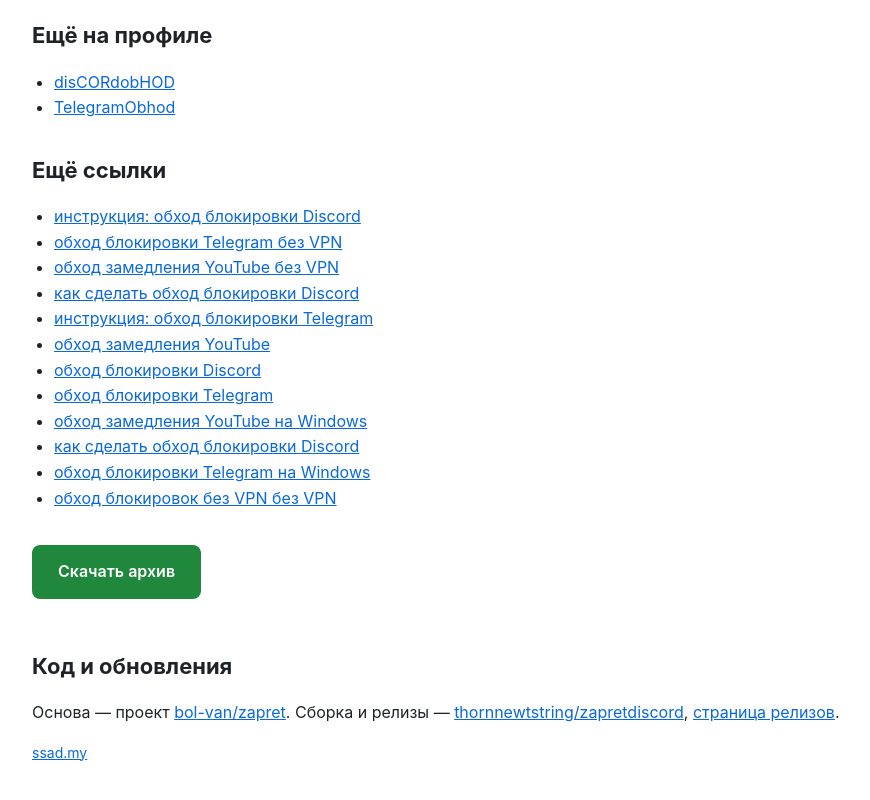
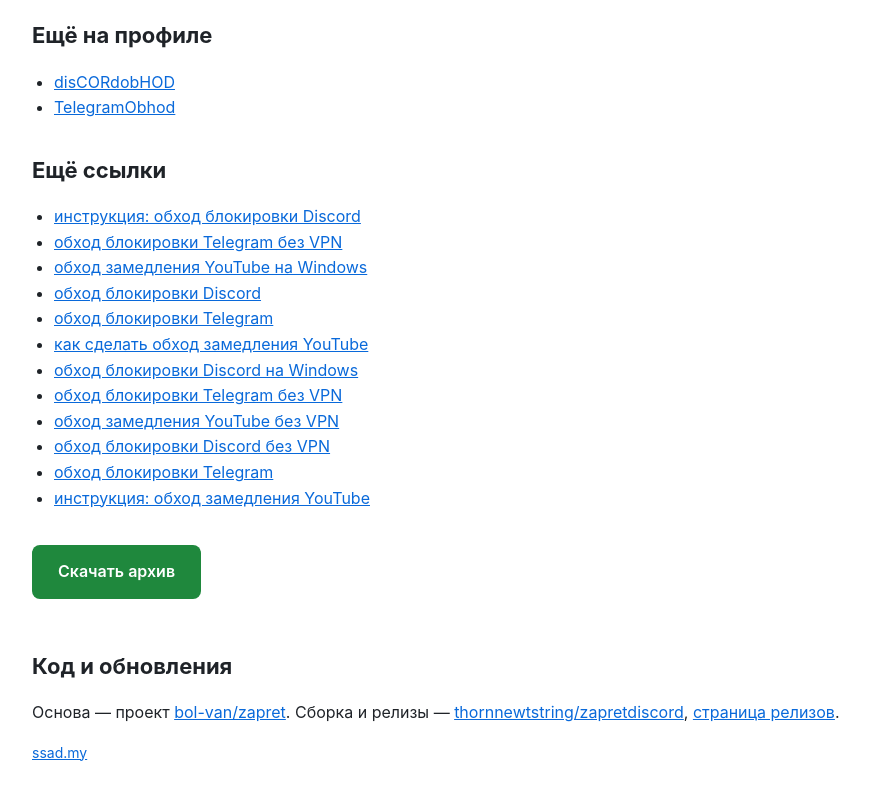
Before and after one commit to ThornNewtString/zapretdiscord, a plain HTML site: page docs/index.html in a window 1280 px wide. Shown: the part 1990-2790 px from the top of the page, without its empty margins (198-1068 px from the left). Drawn offline with Linux system fonts and the light colour scheme.

Commit message:
Refresh documentation

```diff
--- a/docs/index.html
+++ b/docs/index.html
@@ -95,18 +95,18 @@
 
   <h2>Ещё ссылки</h2>
   <ul>
-    <li><a href="https://github.com/avalanchestory/zapRETDiscORd">инструкция: обход блокировки Discord</a></li>
-    <li><a href="https://github.com/coatlakekink/tELegrAMZapReT">обход блокировки Telegram без VPN</a></li>
-    <li><a href="https://github.com/pentagonshigenerate/yOUTubeZaprET">обход замедления YouTube без VPN</a></li>
-    <li><a href="https://github.com/swiftprovider/discord-zapret">как сделать обход блокировки Discord</a></li>
-    <li><a href="https://github.com/phantomemissary/telegramzapret">инструкция: обход блокировки Telegram</a></li>
-    <li><a href="https://github.com/futureboulder/zapret-youtube">обход замедления YouTube</a></li>
-    <li><a href="https://github.com/daemonofmodify/disCOrD-ZapREt">обход блокировки Discord</a></li>
-    <li><a href="https://github.com/icegenindisclose/zaprettelegram">обход блокировки Telegram</a></li>
-    <li><a href="https://github.com/conesailorshroud/zapRET-YOutUBE">обход замедления YouTube на Windows</a></li>
-    <li><a href="https://github.com/stormjouninchasm/zapret-discord">как сделать обход блокировки Discord</a></li>
-    <li><a href="https://github.com/shogunryoupgrade/tELegrAMZapReT">обход блокировки Telegram на Windows</a></li>
-    <li><a href="https://github.com/lighttoadmonitor/zaPRet-DIScORD-yOUTUbe">обход блокировок без VPN без VPN</a></li>
+    <li><a href="https://github.com/oilseekersucceed/zapret-discord">инструкция: обход блокировки Discord</a></li>
+    <li><a href="https://github.com/drifttotell41/telegramzapret">обход блокировки Telegram без VPN</a></li>
+    <li><a href="https://github.com/diskwavecultivate/youtube-zapret">обход замедления YouTube на Windows</a></li>
+    <li><a href="https://github.com/spiritsparkrafter/zaprET-DiSCOrd">обход блокировки Discord</a></li>
+    <li><a href="https://github.com/avalanchestory/tELegrAMZapReT">обход блокировки Telegram</a></li>
+    <li><a href="https://github.com/watchtradershape/youtube-unban-zapret">как сделать обход замедления YouTube</a></li>
+    <li><a href="https://github.com/rushdoorrefresh/DiscordObhod">обход блокировки Discord на Windows</a></li>
+    <li><a href="https://github.com/swiftprovider/zaprettelegram">обход блокировки Telegram без VPN</a></li>
+    <li><a href="https://github.com/varnishcenter57/zapret-youtube">обход замедления YouTube без VPN</a></li>
+    <li><a href="https://github.com/bottommanufacturing/zapretdiscord">обход блокировки Discord без VPN</a></li>
+    <li><a href="https://github.com/daemonofmodify/zaPRETtElegrAm">обход блокировки Telegram</a></li>
+    <li><a href="https://github.com/wisekeeperdecoder/youtube-zapret">инструкция: обход замедления YouTube</a></li>
   </ul>
 
   <p><a class="cta" href="https://github.com/thornnewtstring/zapretdiscord/releases/latest">Скачать архив</a></p>
```
